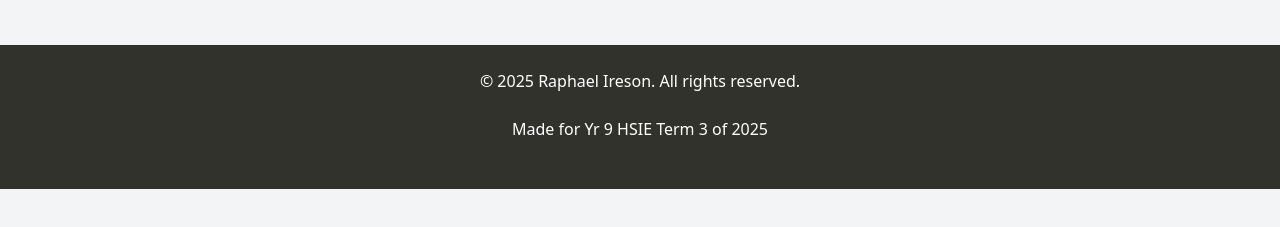
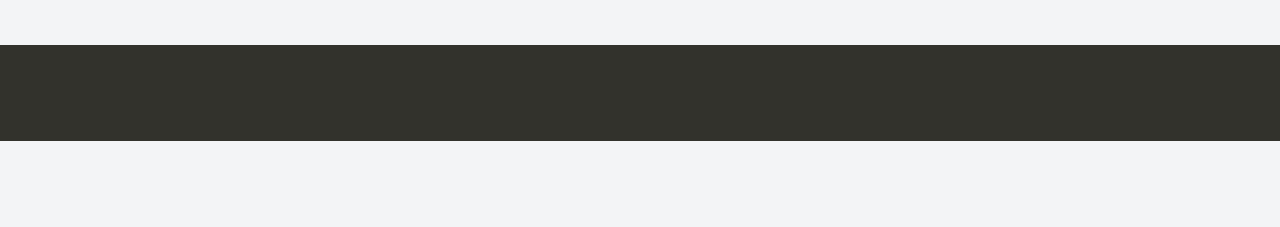
Before and after one commit to Yabadoabadooo/Yabadoabadooo.github.io, a plain HTML site: page Legacy/index.html in a window 1280 px wide. Shown: the part 239-466 px from the top of the page. Drawn offline with nearby package versions, Linux system fonts and the light colour scheme.

Commit message:
Update index.html
Dis my wor now

```diff
--- a/Legacy/index.html
+++ b/Legacy/index.html
@@ -88,8 +88,8 @@
 
   <!-- Footer -->
   <footer id="contact" class="bg-black-olive text-white p-6 text-center">
-    <p>© 2025 Raphael Ireson. All rights reserved.</p> <br/>
-    <p>Made for Yr 9 HSIE Term 3 of 2025</p> <br/>
+    <p></p> <br/>
+    <p></p> <br/>
   </footer>
 
   <script>
```
